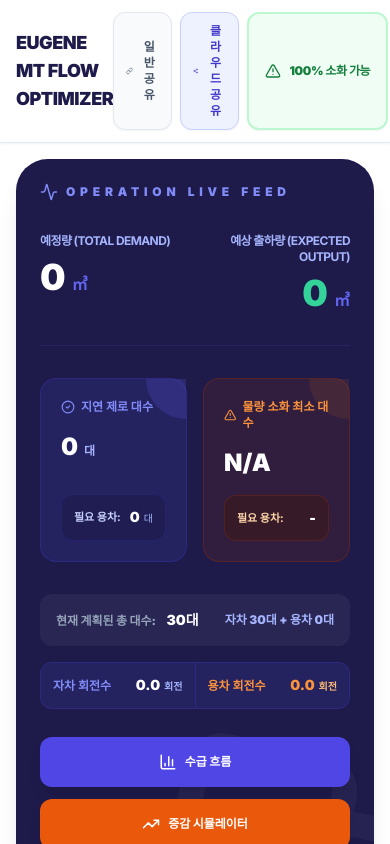
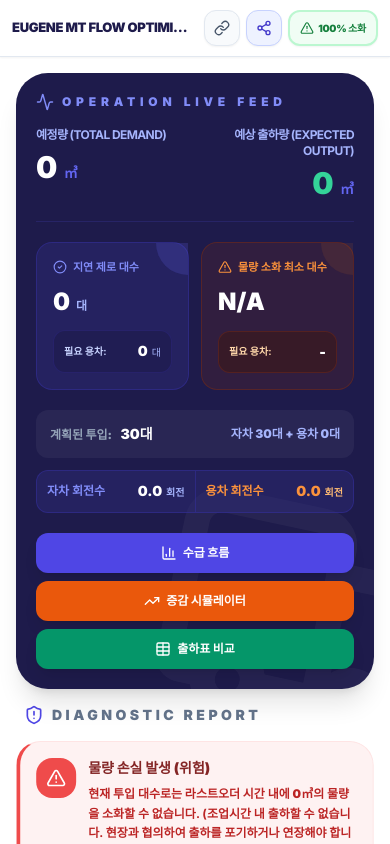
Before and after one commit to jcy1221/EMF, a React (Vite) app: page / in a window 390 px wide. Built offline with nearby package versions, Linux system fonts and the light colour scheme; the HTML template or start-up script is replaced by a standard one; a web font is replaced by a local one.

Commit message:
Update App.jsx ver 1.46

```diff
--- a/src/App.jsx
+++ b/src/App.jsx
@@ -640,31 +640,34 @@ export default function App() {
   // --- Main UI Rendering ---
   return (
     <div className="h-screen bg-slate-50 flex flex-col font-sans text-slate-900 overflow-hidden select-none relative">
-      <header className="bg-white border-b border-slate-200 px-4 md:px-8 py-3 flex justify-between items-center shrink-0 z-30 shadow-sm relative">
-        <div className="flex items-center gap-3 md:gap-4">
-          <div className="bg-indigo-900 p-2.5 rounded-xl shadow-lg shadow-indigo-100 hidden md:block"><Zap className="text-yellow-400 fill-yellow-400" size={24} /></div>
-          <div>
-            <h1 className="text-lg md:text-xl font-black text-indigo-950 flex items-center gap-2 tracking-tight uppercase">
-              Eugene MT Flow Optimizer <span className="hidden md:inline-block text-xs bg-indigo-100 px-2 py-0.5 rounded text-indigo-600 uppercase font-black">v1.45</span>
+      <header className="bg-white border-b border-slate-200 px-3 md:px-8 py-2.5 md:py-3 flex justify-between items-center shrink-0 z-30 shadow-sm relative overflow-hidden">
+        <div className="flex items-center gap-2 md:gap-4 min-w-0 pr-2">
+          <div className="bg-indigo-900 p-2 md:p-2.5 rounded-xl shadow-lg shadow-indigo-100 hidden sm:block shrink-0">
+            <Zap className="text-yellow-400 fill-yellow-400" size={24} />
+          </div>
+          <div className="min-w-0 flex-1">
+            <h1 className="text-[13px] sm:text-base md:text-xl font-black text-indigo-950 flex items-center gap-1.5 md:gap-2 tracking-tight uppercase truncate">
+              <span className="truncate">Eugene MT Flow Optimizer</span>
+              <span className="hidden sm:inline-block text-[10px] md:text-xs bg-indigo-100 px-1.5 py-0.5 md:px-2 rounded text-indigo-600 uppercase font-black shrink-0">v1.46</span>
             </h1>
-            <p className="text-slate-400 text-xs font-bold uppercase tracking-widest hidden md:block mt-0.5">MT Dispatch Reality Simulator</p>
+            <p className="text-slate-400 text-[10px] md:text-xs font-bold uppercase tracking-widest hidden md:block mt-0.5 truncate">MT Dispatch Reality Simulator</p>
           </div>
         </div>
 
-        <div className="flex gap-2 md:gap-3">
-          <button onClick={handleLegacyShare} className="flex items-center gap-1.5 md:gap-2 px-3 md:px-5 py-2.5 bg-slate-50 hover:bg-slate-100 text-slate-600 rounded-xl border border-slate-200 transition-colors shadow-sm active:scale-95 group">
+        <div className="flex gap-1.5 md:gap-3 shrink-0">
+          <button onClick={handleLegacyShare} className="flex items-center justify-center gap-1.5 md:gap-2 w-9 h-9 md:w-auto md:h-auto md:px-5 md:py-2.5 bg-slate-50 hover:bg-slate-100 text-slate-600 rounded-xl border border-slate-200 transition-colors shadow-sm active:scale-95 group shrink-0">
             <Link size={16} className="group-hover:text-slate-800" />
-            <span className="text-xs md:text-sm font-black uppercase">일반 공유</span>
+            <span className="hidden md:inline text-xs md:text-sm font-black uppercase">일반 공유</span>
           </button>
 
-          <button onClick={handleShare} className="flex items-center gap-1.5 md:gap-2 px-3 md:px-5 py-2.5 bg-indigo-50 hover:bg-indigo-100 text-indigo-700 rounded-xl border border-indigo-200 transition-colors shadow-sm active:scale-95 group">
+          <button onClick={handleShare} className="flex items-center justify-center gap-1.5 md:gap-2 w-9 h-9 md:w-auto md:h-auto md:px-5 md:py-2.5 bg-indigo-50 hover:bg-indigo-100 text-indigo-700 rounded-xl border border-indigo-200 transition-colors shadow-sm active:scale-95 group shrink-0">
             <Share2 size={16} className="group-hover:text-indigo-600" />
-            <span className="text-xs md:text-sm font-black uppercase">클라우드 공유</span>
+            <span className="hidden md:inline text-xs md:text-sm font-black uppercase">클라우드 공유</span>
           </button>
 
-          <div className={`flex items-center gap-2 px-4 md:px-6 py-2.5 rounded-xl border-2 transition-all ${analysis.unmetVolume > 0 ? 'bg-red-50 border-red-200 text-red-700 shadow-sm' : 'bg-green-50 border-green-200 text-green-700 shadow-sm'}`}>
-            <AlertTriangle size={16} className={analysis.unmetVolume > 0 ? 'animate-pulse' : ''} />
-            <span className="text-xs md:text-sm font-black uppercase tracking-tight whitespace-nowrap">{analysis.unmetVolume > 0 ? `손실예상: ${analysis.unmetVolume} ㎥` : '100% 소화 가능'}</span>
+          <div className={`flex items-center gap-1 md:gap-2 px-2.5 py-1.5 md:px-6 md:py-2.5 rounded-xl border-2 transition-all shrink-0 ${analysis.unmetVolume > 0 ? 'bg-red-50 border-red-200 text-red-700 shadow-sm' : 'bg-green-50 border-green-200 text-green-700 shadow-sm'}`}>
+            <AlertTriangle size={14} className={`md:w-4 md:h-4 ${analysis.unmetVolume > 0 ? 'animate-pulse' : ''}`} />
+            <span className="text-[10px] md:text-sm font-black uppercase tracking-tight whitespace-nowrap">{analysis.unmetVolume > 0 ? `손실: ${analysis.unmetVolume} ㎥` : '100% 소화'}</span>
           </div>
         </div>
       </header>
@@ -870,54 +873,54 @@ export default function App() {
 
         {/* Right Panel (Dashboard) */}
         <div className={`${isMobile ? 'w-full p-4' : 'w-[48%] p-6 border-l border-slate-200'} bg-white flex flex-col z-20 overflow-y-auto custom-scrollbar`}>
-          <div className="space-y-4 md:space-y-6">
+          <div className="space-y-4 md:space-y-5">
 
-            <section className="bg-indigo-950 text-white p-6 md:p-8 rounded-[2rem] md:rounded-[2.5rem] shadow-xl relative overflow-hidden group">
+            <section className="bg-indigo-950 text-white p-5 md:p-6 rounded-[2rem] md:rounded-[2.5rem] shadow-xl relative overflow-hidden group">
               <div className="relative z-10">
-                <h3 className="text-indigo-400 text-xs font-black uppercase tracking-[0.4em] mb-8 flex items-center gap-2">
+                <h3 className="text-indigo-400 text-xs font-black uppercase tracking-[0.4em] mb-4 flex items-center gap-2">
                   <Activity size={18} /> Operation Live Feed
                 </h3>
 
-                <div className="grid grid-cols-2 gap-4 md:gap-6 mb-8 pb-8 border-b border-indigo-900/50">
+                <div className="grid grid-cols-2 gap-3 md:gap-4 mb-5 pb-5 border-b border-indigo-900/50">
                   <div>
-                    <p className="text-xs text-indigo-300 font-bold mb-2 uppercase tracking-tighter">예정량 (Total Demand)</p>
-                    <div className="flex items-baseline gap-2"><span className="text-4xl md:text-5xl font-black tracking-tighter">{analysis.totalPlannedVolume}</span><span className="text-base md:text-lg font-bold text-indigo-500">㎥</span></div>
+                    <p className="text-xs text-indigo-300 font-bold mb-1.5 uppercase tracking-tighter">예정량 (Total Demand)</p>
+                    <div className="flex items-baseline gap-2"><span className="text-3xl md:text-5xl font-black tracking-tighter">{analysis.totalPlannedVolume}</span><span className="text-sm md:text-lg font-bold text-indigo-500">㎥</span></div>
                   </div>
                   <div className="text-right">
-                    <p className="text-xs text-indigo-300 font-bold mb-2 uppercase tracking-tighter">예상 출하량 (Expected Output)</p>
+                    <p className="text-xs text-indigo-300 font-bold mb-1.5 uppercase tracking-tighter">예상 출하량 (Expected Output)</p>
                     <div className="flex items-baseline gap-2 justify-end">
-                      <span className={`text-4xl md:text-5xl font-black tracking-tighter ${analysis.unmetVolume > 0 ? 'text-red-400' : 'text-emerald-400'}`}>{analysis.expectedOutput}</span>
-                      <span className="text-base md:text-lg font-bold text-indigo-500">㎥</span>
+                      <span className={`text-3xl md:text-5xl font-black tracking-tighter ${analysis.unmetVolume > 0 ? 'text-red-400' : 'text-emerald-400'}`}>{analysis.expectedOutput}</span>
+                      <span className="text-sm md:text-lg font-bold text-indigo-500">㎥</span>
                     </div>
                   </div>
                 </div>
 
-                <div className="grid grid-cols-2 gap-4 md:gap-5 mb-8">
-                  <div className="bg-indigo-900/40 p-5 rounded-2xl border border-indigo-800/50 relative overflow-visible flex flex-col">
-                     <div className="absolute top-0 right-0 w-10 h-10 md:w-12 md:h-12 bg-indigo-500/20 rounded-bl-full" />
-                     <div className="flex items-center gap-2 mb-2 relative">
-                       <p className="text-xs text-indigo-400 font-bold uppercase flex items-center gap-1.5"><CheckCircle2 size={14} /> 지연 제로 대수</p>
+                <div className="grid grid-cols-2 gap-3 md:gap-4 mb-5">
+                  <div className="bg-indigo-900/40 p-4 md:p-5 rounded-2xl border border-indigo-800/50 relative overflow-visible flex flex-col">
+                     <div className="absolute top-0 right-0 w-8 h-8 md:w-12 md:h-12 bg-indigo-500/20 rounded-bl-full" />
+                     <div className="flex items-center gap-2 mb-1.5 relative">
+                       <p className="text-[11px] md:text-xs text-indigo-400 font-bold uppercase flex items-center gap-1.5"><CheckCircle2 size={14} /> 지연 제로 대수</p>
                      </div>
-                     <div className="flex items-end gap-2 mb-4 mt-2">
+                     <div className="flex items-end gap-2 mb-3 mt-1">
                        <p className="text-2xl md:text-3xl font-black text-white">{analysis.idealPeakTrucks}<span className="text-xs md:text-sm ml-1.5 font-bold text-indigo-300">대</span></p>
                      </div>
-                     <div className="bg-indigo-950/60 p-3 rounded-xl mt-auto border border-indigo-800/30">
-                       <p className="text-[11px] md:text-xs text-indigo-200 font-bold flex items-center justify-between">
+                     <div className="bg-indigo-950/60 p-2.5 md:p-3 rounded-xl mt-auto border border-indigo-800/30">
+                       <p className="text-[10px] md:text-xs text-indigo-200 font-bold flex items-center justify-between">
                          <span>필요 용차:</span>
                          <span className="text-sm md:text-base font-black text-white">{Math.max(0, analysis.idealPeakTrucks - factoryConfig.ownTrucks)}<span className="text-[10px] md:text-xs font-normal ml-1 text-indigo-300">대</span></span>
                        </p>
                      </div>
                   </div>
-                  <div className="bg-orange-900/20 p-5 rounded-2xl border border-orange-900/50 relative overflow-visible flex flex-col">
-                     <div className="absolute top-0 right-0 w-10 h-10 md:w-12 md:h-12 bg-orange-500/10 rounded-bl-full" />
-                     <div className="flex items-center gap-2 mb-2 relative">
-                       <p className="text-xs text-orange-400 font-bold uppercase flex items-center gap-1.5"><AlertTriangle size={14} /> 물량 소화 최소 대수</p>
+                  <div className="bg-orange-900/20 p-4 md:p-5 rounded-2xl border border-orange-900/50 relative overflow-visible flex flex-col">
+                     <div className="absolute top-0 right-0 w-8 h-8 md:w-12 md:h-12 bg-orange-500/10 rounded-bl-full" />
+                     <div className="flex items-center gap-2 mb-1.5 relative">
+                       <p className="text-[11px] md:text-xs text-orange-400 font-bold uppercase flex items-center gap-1.5"><AlertTriangle size={14} /> 물량 소화 최소 대수</p>
                      </div>
-                     <div className="flex items-end gap-2 mb-4 mt-2">
+                     <div className="flex items-end gap-2 mb-3 mt-1">
                        <p className="text-2xl md:text-3xl font-black text-white">{analysis.minRequiredTrucks}{analysis.minRequiredTrucks !== "N/A" && <span className="text-xs md:text-sm ml-1.5 font-bold text-orange-300">대</span>}</p>
                      </div>
-                     <div className="bg-orange-950/40 p-3 rounded-xl mt-auto border border-orange-800/30">
-                       <p className="text-[11px] md:text-xs text-orange-200 font-bold flex items-center justify-between">
+                     <div className="bg-orange-950/40 p-2.5 md:p-3 rounded-xl mt-auto border border-orange-800/30">
+                       <p className="text-[10px] md:text-xs text-orange-200 font-bold flex items-center justify-between">
                          <span>필요 용차:</span>
                          <span className="text-sm md:text-base font-black text-white">
                            {analysis.minRequiredTrucks === "N/A" ? "-" : Math.max(0, analysis.minRequiredTrucks - factoryConfig.ownTrucks)}
@@ -928,31 +931,31 @@ export default function App() {
                   </div>
                 </div>
 
-                <div className="flex flex-col gap-4">
-                  <div className="flex justify-between items-center text-xs font-black bg-white/5 p-4 rounded-xl">
-                    <span className="text-slate-400">현재 계획된 총 대수: <span className="text-white text-sm md:text-base ml-2">{analysis.totalActualTrucks}대</span></span>
+                <div className="flex flex-col gap-3">
+                  <div className="flex justify-between items-center text-xs font-black bg-white/5 p-3.5 md:p-4 rounded-xl">
+                    <span className="text-slate-400">계획된 투입: <span className="text-white text-sm md:text-base ml-1.5">{analysis.totalActualTrucks}대</span></span>
                     <span className="text-indigo-300">자차 {factoryConfig.ownTrucks}대 + 용차 {factoryConfig.plannedExtTrucks}대</span>
                   </div>
                   <div className="flex bg-indigo-900/40 rounded-xl border border-indigo-800/50 divide-x divide-indigo-800/50 overflow-hidden">
-                    <div className="flex-1 p-3 md:p-4 flex justify-between items-center">
+                    <div className="flex-1 p-2.5 md:p-3 flex justify-between items-center">
                       <span className="text-xs text-indigo-400 font-bold uppercase">자차 회전수</span>
                       <span className="text-sm md:text-base font-black text-white">{analysis.avgTripsOwn}<span className="text-[10px] md:text-xs ml-1 text-indigo-300">회전</span></span>
                     </div>
-                    <div className="flex-1 p-3 md:p-4 flex justify-between items-center">
+                    <div className="flex-1 p-2.5 md:p-3 flex justify-between items-center">
                       <span className="text-xs text-orange-400 font-bold uppercase">용차 회전수</span>
                       <span className="text-sm md:text-base font-black text-orange-400">{analysis.avgTripsExt}<span className="text-[10px] md:text-xs ml-1 text-orange-300">회전</span></span>
                     </div>
                   </div>
 
-                  <div className="grid grid-cols-1 md:grid-cols-3 gap-3 mt-3">
-                    <button onClick={() => setActiveModal('supply')} className="bg-indigo-600 hover:bg-indigo-500 text-white font-black text-xs md:text-sm py-4 rounded-xl flex items-center justify-center gap-2 transition-all shadow-lg active:scale-95">
-                      <BarChart3 size={18} /> 수급 흐름
+                  <div className="grid grid-cols-1 md:grid-cols-3 gap-2 mt-2">
+                    <button onClick={() => setActiveModal('supply')} className="bg-indigo-600 hover:bg-indigo-500 text-white font-black text-xs md:text-sm py-3 md:py-3.5 rounded-xl flex items-center justify-center gap-1.5 md:gap-2 transition-all shadow-lg active:scale-95">
+                      <BarChart3 size={16} /> 수급 흐름
                     </button>
-                    <button onClick={() => setActiveModal('sensitivity')} className="bg-orange-600 hover:bg-orange-500 text-white font-black text-xs md:text-sm py-4 rounded-xl flex items-center justify-center gap-2 transition-all shadow-lg active:scale-95">
-                      <TrendingUp size={18} /> 증감 시뮬레이터
+                    <button onClick={() => setActiveModal('sensitivity')} className="bg-orange-600 hover:bg-orange-500 text-white font-black text-xs md:text-sm py-3 md:py-3.5 rounded-xl flex items-center justify-center gap-1.5 md:gap-2 transition-all shadow-lg active:scale-95">
+                      <TrendingUp size={16} /> 증감 시뮬레이터
                     </button>
-                    <button onClick={() => setActiveModal('hourlyTable')} className="bg-emerald-600 hover:bg-emerald-500 text-white font-black text-xs md:text-sm py-4 rounded-xl flex items-center justify-center gap-2 transition-all shadow-lg active:scale-95">
-                      <TableIcon size={18} /> 시간대별 출하표
+                    <button onClick={() => setActiveModal('hourlyTable')} className="bg-emerald-600 hover:bg-emerald-500 text-white font-black text-xs md:text-sm py-3 md:py-3.5 rounded-xl flex items-center justify-center gap-1.5 md:gap-2 transition-all shadow-lg active:scale-95">
+                      <TableIcon size={16} /> 출하표 비교
                     </button>
                   </div>
                 </div>
@@ -966,13 +969,13 @@ export default function App() {
                 <ShieldAlert size={20} className="text-indigo-600" /> Diagnostic Report
               </h3>
 
-              <div className="grid grid-cols-1 gap-5">
+              <div className="grid grid-cols-1 gap-4">
                 {analysis.minRequiredTrucks === "N/A" || analysis.unmetVolume > 0 ? (
-                  <div className="p-5 md:p-6 bg-red-50 border border-red-100 rounded-[1.5rem] md:rounded-3xl flex items-start gap-4 md:gap-5 border-l-4 border-l-red-500 animate-pulse flex-col">
-                    <div className="flex gap-4 md:gap-5 w-full items-start">
-                      <div className="bg-red-500 p-3 md:p-4 rounded-2xl shrink-0"><AlertTriangle className="text-white" size={24} /></div>
+                  <div className="p-4 md:p-5 bg-red-50 border border-red-100 rounded-[1.5rem] md:rounded-3xl flex items-start gap-4 md:gap-5 border-l-4 border-l-red-500 animate-pulse flex-col">
+                    <div className="flex gap-3 md:gap-4 w-full items-start">
+                      <div className="bg-red-500 p-2.5 md:p-3 rounded-2xl shrink-0"><AlertTriangle className="text-white" size={20} /></div>
                       <div className="flex-1">
-                        <p className="text-sm md:text-base text-red-900 font-black uppercase mb-2">물량 손실 발생 (위험)</p>
+                        <p className="text-sm md:text-base text-red-900 font-black uppercase mb-1.5">물량 손실 발생 (위험)</p>
                         <p className="text-xs md:text-sm text-red-700 leading-relaxed font-bold">
                           현재 투입 대수로는 라스트오더 시간 내에 <strong>{analysis.unmetVolume}㎥</strong>의 물량을 소화할 수 없습니다.
                           {analysis.minRequiredTrucks === "N/A"
@@ -984,14 +987,14 @@ export default function App() {
                       </div>
                     </div>
                     {analysis.delayReport && analysis.delayReport.length > 0 && (
-                      <div className="w-full mt-4 bg-red-100/50 rounded-2xl p-4 md:p-5">
-                        <p className="text-xs md:text-sm font-black text-red-900 border-b border-red-200 pb-2.5 mb-3">예상 지연 현장 상세</p>
-                        <div className="space-y-2">
+                      <div className="w-full mt-3 bg-red-100/50 rounded-2xl p-3 md:p-4">
+                        <p className="text-xs font-black text-red-900 border-b border-red-200 pb-2 mb-2.5">예상 지연 현장 상세</p>
+                        <div className="space-y-1.5">
                           {analysis.delayReport.map((rpt, idx) => (
-                            <div key={idx} className="flex justify-between items-center text-xs md:text-sm bg-white/60 px-4 py-3 rounded-xl">
+                            <div key={idx} className="flex justify-between items-center text-xs bg-white/60 px-3 py-2.5 rounded-xl">
                               <span className="font-bold text-red-900 truncate w-[40%] md:w-[45%]">{rpt.siteName}</span>
                               <span className="text-red-700 font-medium tracking-tighter">{rpt.timeRange}</span>
-                              <span className="text-red-600 font-black bg-red-100 px-3 py-1 rounded-md text-[10px] md:text-xs">최대 {rpt.maxDelay}분 지연</span>
+                              <span className="text-red-600 font-black bg-red-100 px-2 py-0.5 rounded-md text-[10px] md:text-xs">최대 {rpt.maxDelay}분 지연</span>
                             </div>
                           ))}
                         </div>
@@ -999,35 +1002,35 @@ export default function App() {
                     )}
                   </div>
                 ) : analysis.totalActualTrucks >= analysis.idealPeakTrucks ? (
-                  <div className="p-5 md:p-6 bg-indigo-50 border border-indigo-100 rounded-[1.5rem] md:rounded-3xl flex items-start gap-4 md:gap-5 border-l-4 border-l-indigo-500">
-                    <div className="bg-indigo-500 p-3 md:p-4 rounded-2xl shrink-0"><CheckCircle2 className="text-white" size={24} /></div>
+                  <div className="p-4 md:p-5 bg-indigo-50 border border-indigo-100 rounded-[1.5rem] md:rounded-3xl flex items-start gap-4 md:gap-5 border-l-4 border-l-indigo-500">
+                    <div className="bg-indigo-500 p-2.5 md:p-3 rounded-2xl shrink-0"><CheckCircle2 className="text-white" size={20} /></div>
                     <div className="flex-1">
-                      <p className="text-sm md:text-base text-indigo-900 font-black uppercase mb-2">전 현장 대응 가능</p>
+                      <p className="text-sm md:text-base text-indigo-900 font-black uppercase mb-1.5">전 현장 대응 가능</p>
                       <p className="text-xs md:text-sm text-indigo-700 leading-relaxed font-bold">
                         모든 현장의 요구 물량과 간격을 100% 충족하며 지연 없이 출하가 가능합니다.
                       </p>
                     </div>
                   </div>
                 ) : (
-                  <div className="p-5 md:p-6 bg-orange-50 border border-orange-100 rounded-[1.5rem] md:rounded-3xl flex items-start gap-4 md:gap-5 border-l-4 border-l-orange-500 flex-col">
-                    <div className="flex gap-4 md:gap-5 w-full items-start">
-                      <div className="bg-orange-500 p-3 md:p-4 rounded-2xl shrink-0"><TrendingUp className="text-white" size={24} /></div>
+                  <div className="p-4 md:p-5 bg-orange-50 border border-orange-100 rounded-[1.5rem] md:rounded-3xl flex items-start gap-4 md:gap-5 border-l-4 border-l-orange-500 flex-col">
+                    <div className="flex gap-3 md:gap-4 w-full items-start">
+                      <div className="bg-orange-500 p-2.5 md:p-3 rounded-2xl shrink-0"><TrendingUp className="text-white" size={20} /></div>
                       <div className="flex-1">
-                        <p className="text-sm md:text-base text-orange-900 font-black uppercase mb-2">일부 지연 발생</p>
+                        <p className="text-sm md:text-base text-orange-900 font-black uppercase mb-1.5">일부 지연 발생</p>
                         <p className="text-xs md:text-sm text-orange-700 leading-relaxed font-bold">
                           물량은 100% 소화하지만 피크타임에 현장 배차 간격이 약간 지연될 수 있습니다. 전체적인 운송 효율은 양호한 편이나, 현장에서 타설 끊김 클레임이 발생할 수 있으니 유의가 필요합니다.
                         </p>
                       </div>
                     </div>
                     {analysis.delayReport && analysis.delayReport.length > 0 && (
-                      <div className="w-full mt-4 bg-orange-100/50 rounded-2xl p-4 md:p-5">
-                        <p className="text-xs md:text-sm font-black text-orange-900 border-b border-orange-200 pb-2.5 mb-3">예상 지연 현장 상세</p>
-                        <div className="space-y-2">
+                      <div className="w-full mt-3 bg-orange-100/50 rounded-2xl p-3 md:p-4">
+                        <p className="text-xs font-black text-orange-900 border-b border-orange-200 pb-2 mb-2.5">예상 지연 현장 상세</p>
+                        <div className="space-y-1.5">
                           {analysis.delayReport.map((rpt, idx) => (
-                            <div key={idx} className="flex justify-between items-center text-xs md:text-sm bg-white/60 px-4 py-3 rounded-xl">
+                            <div key={idx} className="flex justify-between items-center text-xs bg-white/60 px-3 py-2.5 rounded-xl">
                               <span className="font-bold text-orange-900 truncate w-[40%] md:w-[45%]">{rpt.siteName}</span>
                               <span className="text-orange-700 font-medium tracking-tighter">{rpt.timeRange}</span>
-                              <span className="text-red-500 font-black bg-orange-100 px-3 py-1 rounded-md text-[10px] md:text-xs">최대 {rpt.maxDelay}분 지연</span>
+                              <span className="text-red-500 font-black bg-orange-100 px-2 py-0.5 rounded-md text-[10px] md:text-xs">최대 {rpt.maxDelay}분 지연</span>
                             </div>
                           ))}
                         </div>
@@ -1037,10 +1040,10 @@ export default function App() {
                 )}
 
                 {(factoryConfig.plannedExtTrucks > 0 && Number(analysis.avgTripsExt) <= Number(analysis.avgTripsOwn) * 0.7) && (
-                  <div className="p-5 md:p-6 bg-slate-900 border border-slate-800 rounded-[1.5rem] md:rounded-3xl flex items-start gap-4 md:gap-5">
-                    <div className="bg-slate-700 p-3 md:p-4 rounded-2xl shrink-0"><Info className="text-white" size={24} /></div>
+                  <div className="p-4 md:p-5 bg-slate-900 border border-slate-800 rounded-[1.5rem] md:rounded-3xl flex items-start gap-4 md:gap-5">
+                    <div className="bg-slate-700 p-2.5 md:p-3 rounded-2xl shrink-0"><Info className="text-white" size={20} /></div>
                     <div className="flex-1">
-                      <p className="text-sm md:text-base text-slate-300 font-black uppercase mb-2">용차 운용 효율 저하</p>
+                      <p className="text-sm md:text-base text-slate-300 font-black uppercase mb-1.5">용차 운용 효율 저하</p>
                       <p className="text-xs md:text-sm text-slate-400 leading-relaxed font-bold">
                         용차의 평균 회전수({analysis.avgTripsExt}회)가 자차({analysis.avgTripsOwn}회) 대비 70% 이하로 매우 낮습니다. 불필요하게 많은 용차가 투입되었거나 특정 시간에만 몰려있습니다.
                       </p>
```
